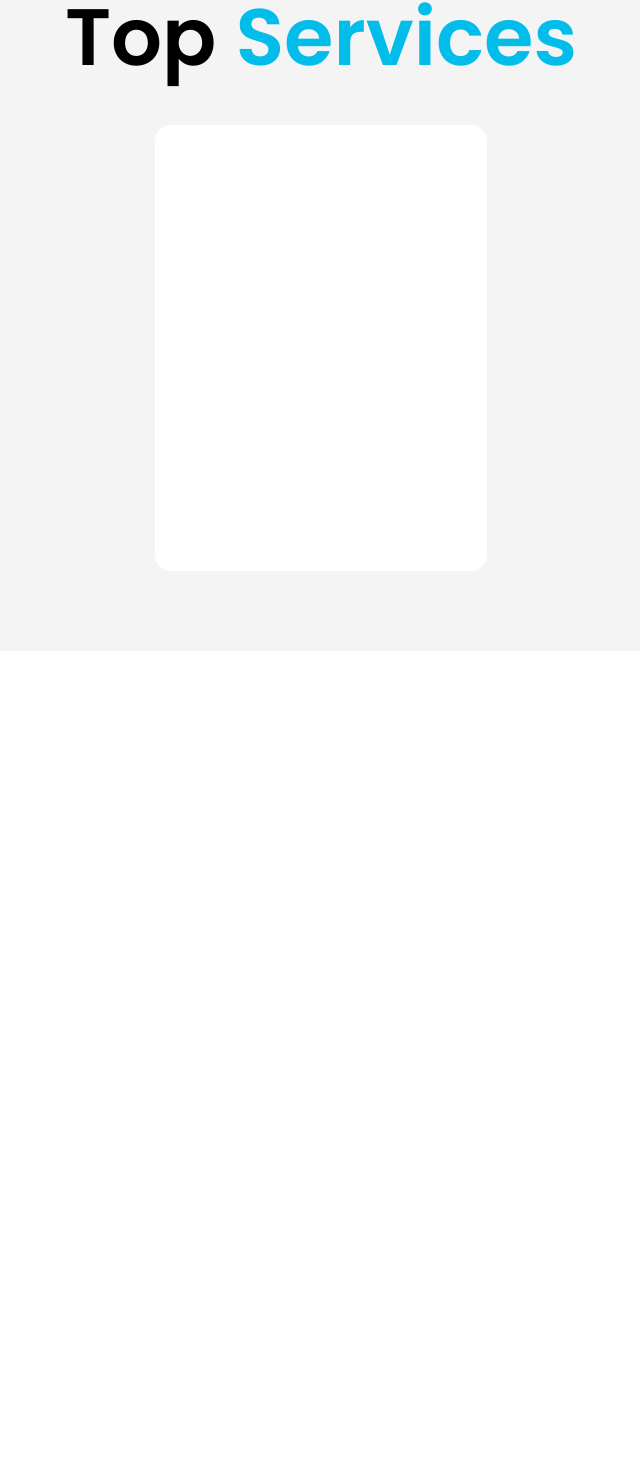
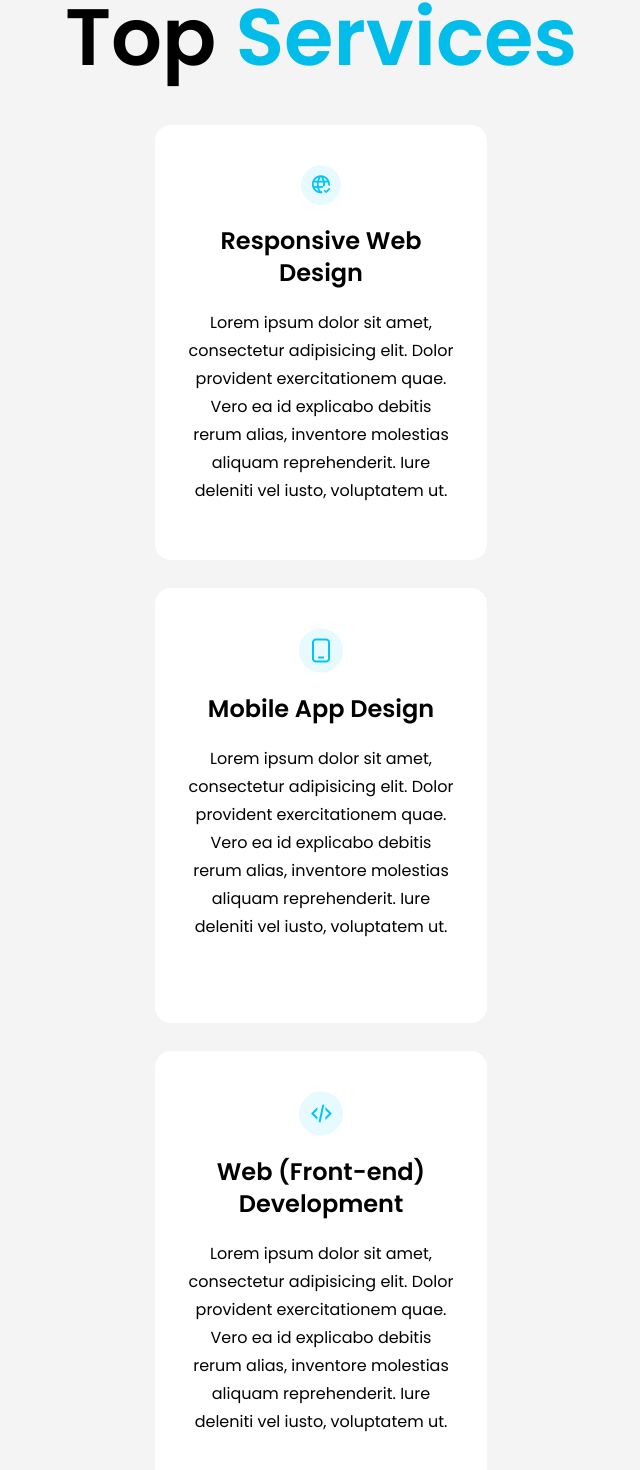
Before and after one commit to DsDigitalz/MyPortfolio-Project, a React (Vite) app: page / in a window 1280 px wide. Shown: the part 2738-4208 px from the top of the page, without its empty margins (319-959 px from the left). Before the commit the page ends 3389 px from the top, so only its background shows below. Built offline with nearby package versions, Linux system fonts and the light colour scheme.

Commit message:
divs in topservices page

```diff
--- a/src/Components/Hero.jsx
+++ b/src/Components/Hero.jsx
@@ -37,7 +37,7 @@ export default function Hero() {
           <img src={github} alt="" />
         </div>
           <button className="rounded-full bg-[#02BDEA] w-[180px] p-3 mt-10">
-            <p className="text-[16px] text-white font-semibold">Contact Me</p>
+            <p className="text-[16px] text-white font-semibold  ">Contact Me</p>
           </button>
         </div>
       </div>
--- a/src/Components/TopServices.jsx
+++ b/src/Components/TopServices.jsx
@@ -1,12 +1,55 @@
 import React from "react";
+import web from "./public/web.png";
+import mobile from "./public/mobile.png";
+import code from "./public/code.png";
 
 export default function TopServices() {
   return (
-    <section className="bg-zinc-100 mt-10 py-20 flex flex-col items-center">
-        <h1 className="text-[35px] font-semibold lg:text-[80px]">
-       Top <span className="text-[#02BDEA]">Services</span>
+    <section className="bg-zinc-100 mt-10 py-20 flex flex-col items-center h-[1669px]">
+      <h1 className="text-[35px] font-semibold lg:text-[80px]">
+        Top <span className="text-[#02BDEA]">Services</span>
       </h1>
       <div className="mt-7 w-[332px] bg-white h-[446px] mx-auto flex justify-center py-10 rounded-2xl">
+        <div className="w-[270px] flex flex-col items-center gap-5 leading-7">
+          <div>
+            <img src={web} alt="" />
+          </div>
+          <h1 className="font-semibold text-2xl text-center">Responsive Web Design</h1>
+          <p className="text-center">
+            Lorem ipsum dolor sit amet, consectetur adipisicing elit. Dolor
+            provident exercitationem quae. Vero ea id explicabo debitis rerum
+            alias, inventore molestias aliquam reprehenderit. Iure deleniti vel
+            iusto, voluptatem ut.
+          </p>
+        </div>
+      </div>
+      <div className="mt-7 w-[332px] bg-white h-[446px] mx-auto flex justify-center py-10 rounded-2xl">
+        <div className="w-[270px] flex flex-col items-center gap-5 leading-7">
+          <div>
+            <img src={mobile} alt="" />
+          </div>
+          <h1 className="font-semibold text-2xl text-center">Mobile App Design</h1>
+          <p className="text-center">
+            Lorem ipsum dolor sit amet, consectetur adipisicing elit. Dolor
+            provident exercitationem quae. Vero ea id explicabo debitis rerum
+            alias, inventore molestias aliquam reprehenderit. Iure deleniti vel
+            iusto, voluptatem ut.
+          </p>
+        </div>
+      </div>
+      <div className="mt-7 w-[332px] bg-white h-[446px] mx-auto flex justify-center py-10 rounded-2xl">
+        <div className="w-[270px] flex flex-col items-center gap-5 leading-7">
+          <div>
+            <img src={code} alt="" />
+          </div>
+          <h1 className="font-semibold text-2xl text-center">Web (Front-end) Development</h1>
+          <p className="text-center">
+            Lorem ipsum dolor sit amet, consectetur adipisicing elit. Dolor
+            provident exercitationem quae. Vero ea id explicabo debitis rerum
+            alias, inventore molestias aliquam reprehenderit. Iure deleniti vel
+            iusto, voluptatem ut.
+          </p>
+        </div>
       </div>
     </section>
   );
```
Also changed, not shown: src/Components/public/code.png (added), src/Components/public/mobile.png (added).
